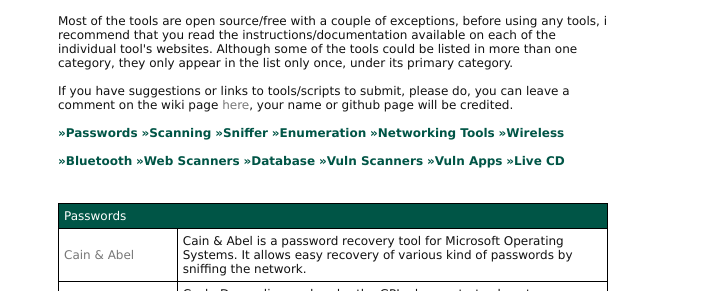
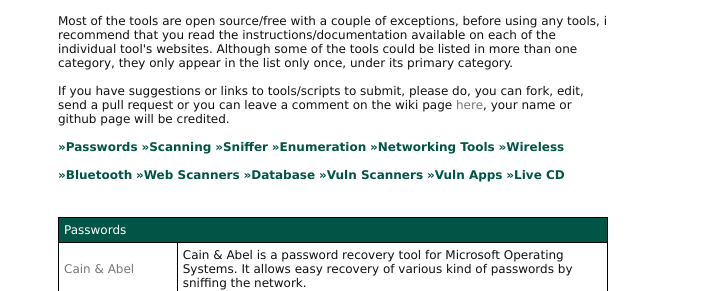
Before and after one commit to Gexos/Hacking-Tools-Repository, a plain HTML site: page index.html in a window 1280 px wide. Shown: the part 191-482 px from the top of the page, 0-703 px from the left. Drawn offline with Linux system fonts and the light colour scheme.

Commit message:
Update index.html

```diff
--- a/index.html
+++ b/index.html
@@ -30,7 +30,7 @@ These tools are created for the sole purpose of security awareness and education
 Most of the tools are open source/free with a couple of exceptions,
 before using any tools, i recommend that you read the instructions/documentation available on each of the individual tool's websites. Although some of the tools could be listed in more than one category, they only appear in the list only once, under its primary category.
 <br/><br/>
-If you have suggestions or links to tools/scripts to submit, please do, you can leave a comment on the wiki page <a class="link" href="https://github.com/Gexos/hacking-tools-repository/wiki"target="_blank">here</a>, your name or github page will be credited.
+If you have suggestions or links to tools/scripts to submit, please do, you can fork, edit, send a pull request or you can leave a comment on the wiki page <a class="link" href="https://github.com/Gexos/hacking-tools-repository/wiki"target="_blank">here</a>, your name or github page will be credited.
 <br/><br/>
 <a href="#Passwords"><span class="green"><b>&#187;Passwords</b></span></a> <a href="#Scanning"><span class="green"><b>&#187;Scanning</b></span></a> <a href="#Sniffer"><span class="green"><b>&#187;Sniffer</b></span></a> <a href="#Enumeration"><span class="green"><b>&#187;Enumeration</b></span></a> <a href="#Networking_Tools"><span class="green"><b>&#187;Networking Tools</b></span></a> <a href="#Wireless"><span class="green"><b>&#187;Wireless</b></span></a> <br/><br/> <a href="#Bluetooth"><span class="green"><b>&#187;Bluetooth</b></span></a> <a href="#Web_Scanners"><span class="green"><b>&#187;Web Scanners</b></span></a> <a href="#Database"><span class="green"><b>&#187;Database</b></span></a> <a href="#Vuln_Scanners"><span class="green"><b>&#187;Vuln Scanners</b></span></a> <a href="#Vuln_Apps"><span class="green"><b>&#187;Vuln Apps</b></span></a> <a href="#Live_CD"><span class="green"><b>&#187;Live CD</b></span></a>
 
```
